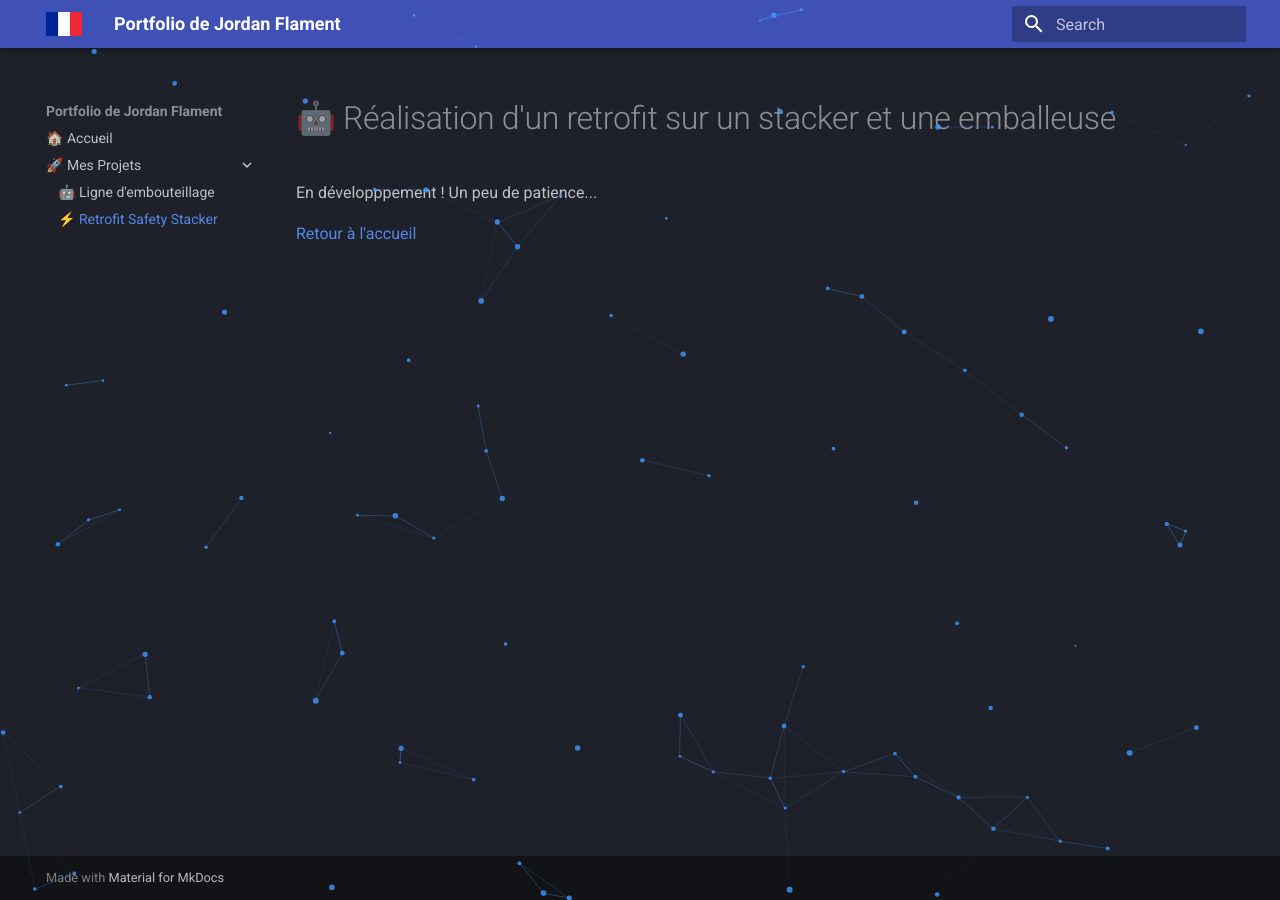
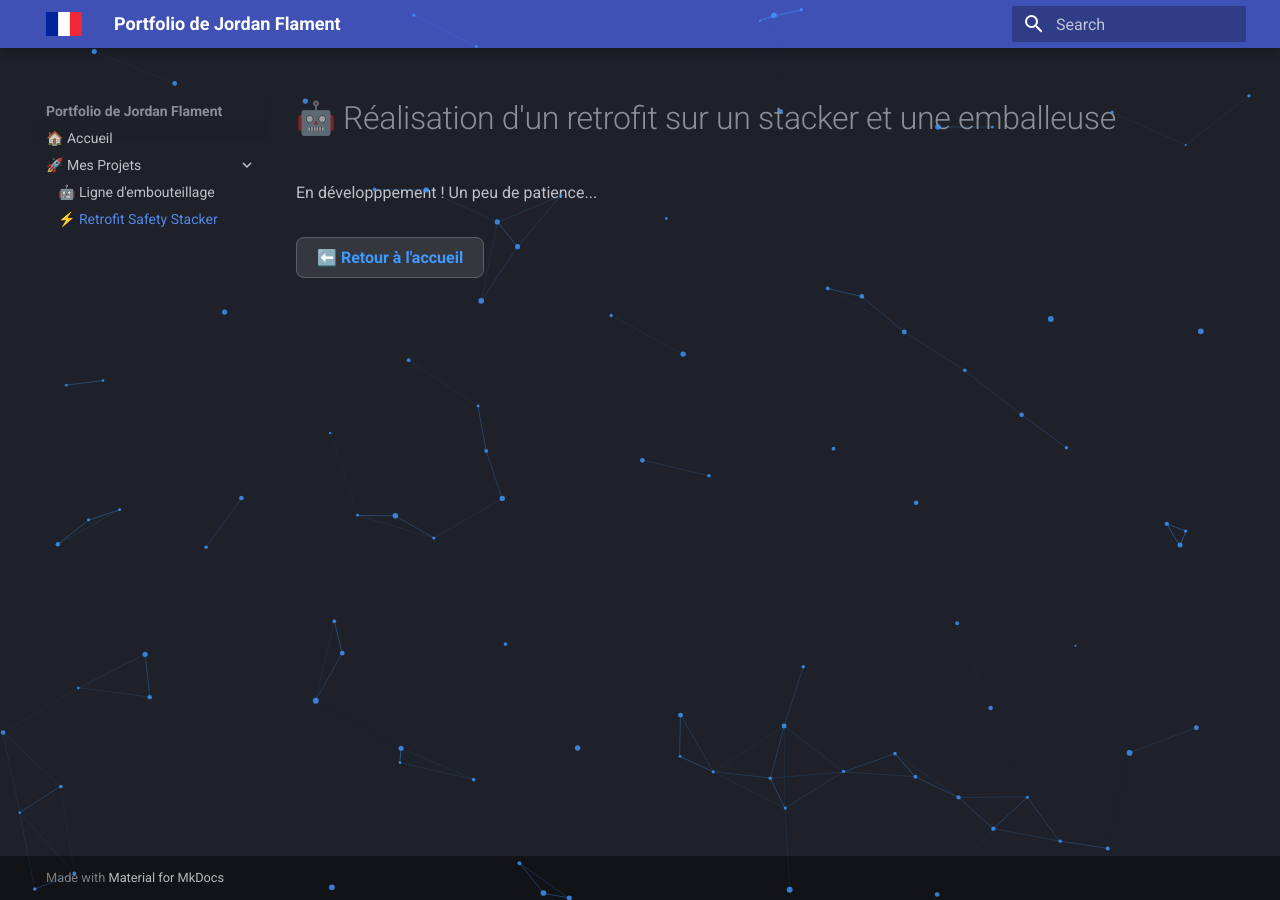
Before and after one commit to jordan-flament/jordan-flament.github.io, an MkDocs documentation site: the page built from docs/projetKingspan.md, in a window 1280 px wide. Built offline with MkDocs 1.6.1 and Material for MkDocs 9.7.7, drawn with Linux system fonts in a browser that asks for light colours.

```diff
--- a/docs/projetKingspan.md
+++ b/docs/projetKingspan.md
@@ -4,4 +4,8 @@
 
 En développpement ! Un peu de patience...
 
-[Retour à l'accueil](index.md)
+<div style="margin-top: 40px;">
+  <a href="../#mes-projets" style="background-color: rgba(255,255,255,0.1); border: 1px solid rgba(255,255,255,0.2); color: #4099ff; padding: 10px 20px; text-decoration: none; border-radius: 8px; font-weight: bold;">
+    ⬅️ Retour à l'accueil
+  </a>
+</div>
```
Also changed, not shown: docs/projetYacco.md (+3 -3 lines).
